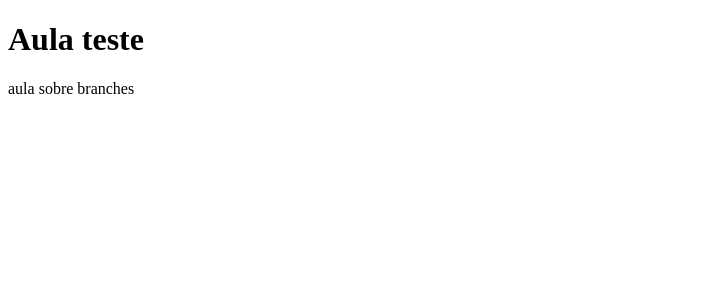
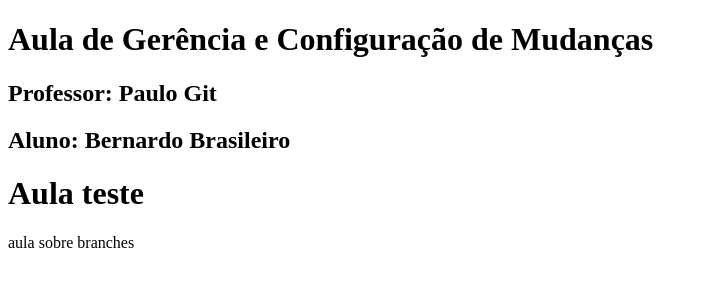
Before and after one commit to bernardobrasileiro/aula-branches, a plain HTML site: page index.html in a window 1280 px wide. Shown: the whole page, without its empty margins (0-708 px from the left). Drawn offline with Linux system fonts and the light colour scheme.

Commit message:
feat: Criando o cabeçalho da página principal

```diff
--- a/index.html
+++ b/index.html
@@ -6,6 +6,11 @@
     <title>Aula 16/11/2026</title>
 </head>
 <body>
+    <header>
+        <h1>Aula de Gerência e Configuração de Mudanças</h1>
+        <h2>Professor: Paulo Git</h2>
+        <h2>Aluno: Bernardo Brasileiro</h2>
+    </header>
     <h1>Aula teste</h1>
     <p>aula sobre branches</p>
 </body>
```
